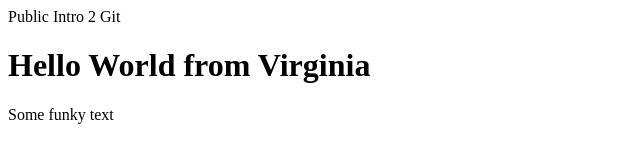
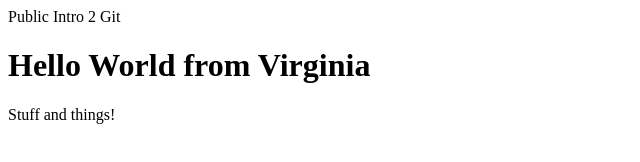
Before and after one commit to savrobel/intro2git_public, a plain HTML site: page index.html in a window 1280 px wide. Shown: the full height of the page, 0-640 px from the left. Drawn offline with Linux system fonts and the light colour scheme.

Commit message:
Update.index.html.SK

```diff
--- a/index.html
+++ b/index.html
@@ -3,7 +3,7 @@
 	<head></title> Public Intro 2 Git </title></head>
 	<body>
 		<h1> Hello World from Virginia </h1>
-		<p> Some funky text </p>
+		<p> Stuff and things!
 	</body>
 
 </html>
```
